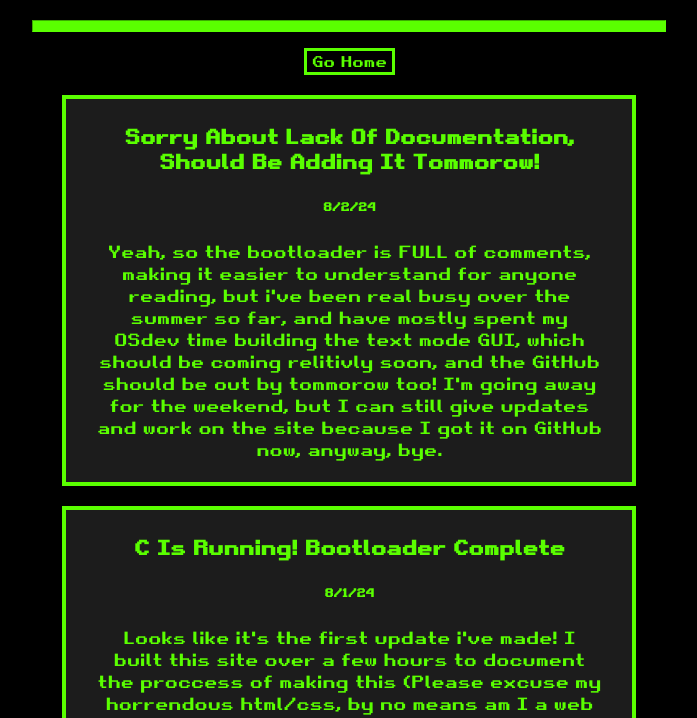
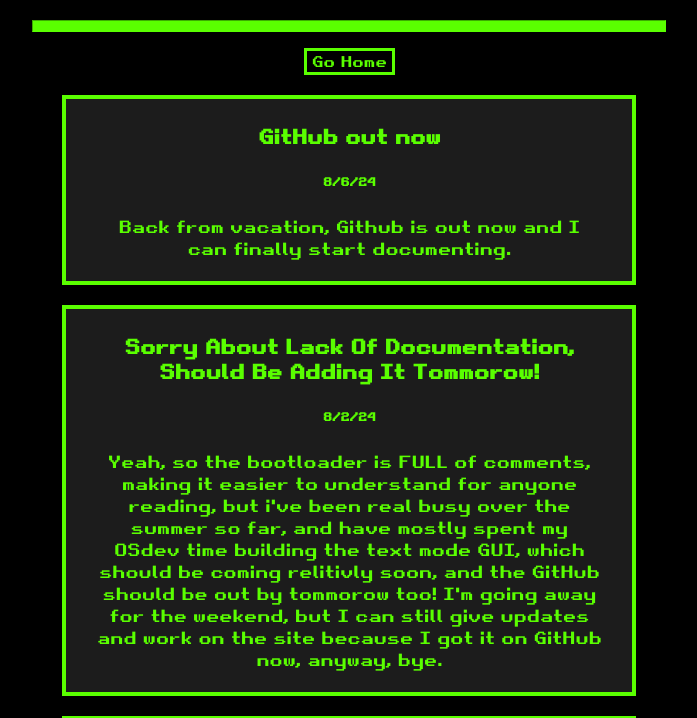
Before and after one commit to Oguy2020/Decks, a plain HTML site: page Updates/updates.html in a window 1280 px wide. Shown: the part 69-787 px from the top of the page, without its empty margins (291-988 px from the left). Drawn offline with Linux system fonts and the light colour scheme.

Commit message:
Update updates.html
added an update

```diff
--- a/Updates/updates.html
+++ b/Updates/updates.html
@@ -11,6 +11,13 @@
         <h1>Updates</h1>
         <hr>
         <a href="../index.html"><button>Go Home</button></a>
+        <div class="box">
+            <h3>GitHub out now</h3>
+            <h6>8/6/24</h6>
+            <p>Back from vacation, Github is out
+                now and I can finally start documenting.
+            </p>
+        </div>
         <div class="box">
             <h3>Sorry About Lack Of Documentation, Should Be Adding It Tommorow!</h3>
             <h6>8/2/24</h6>
```
